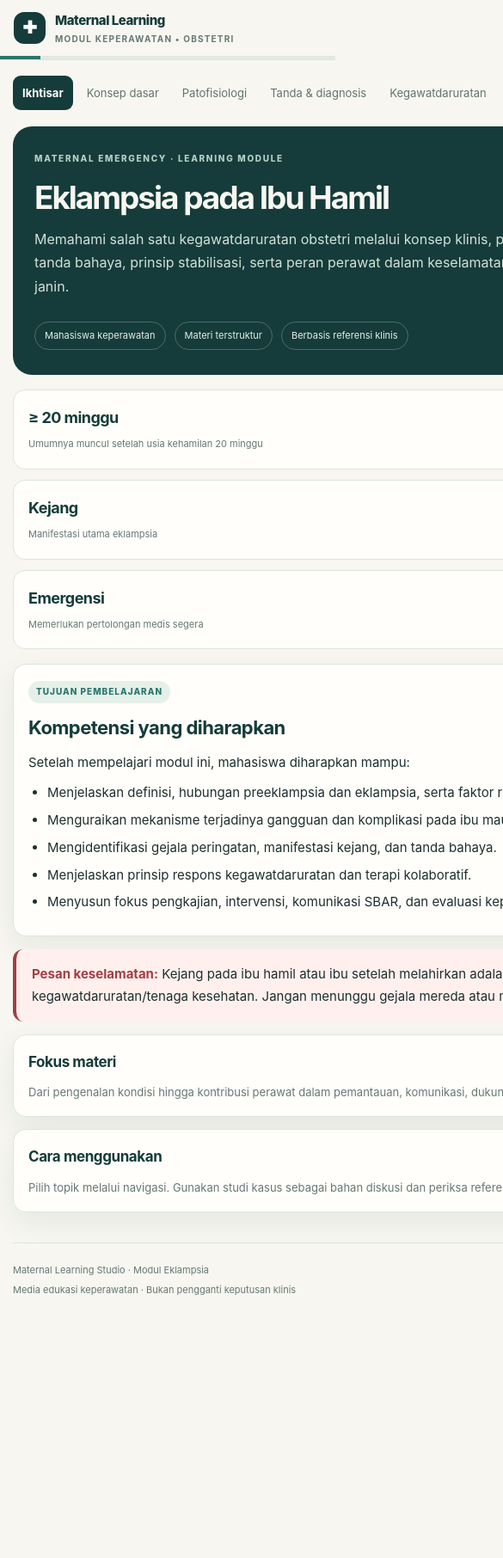
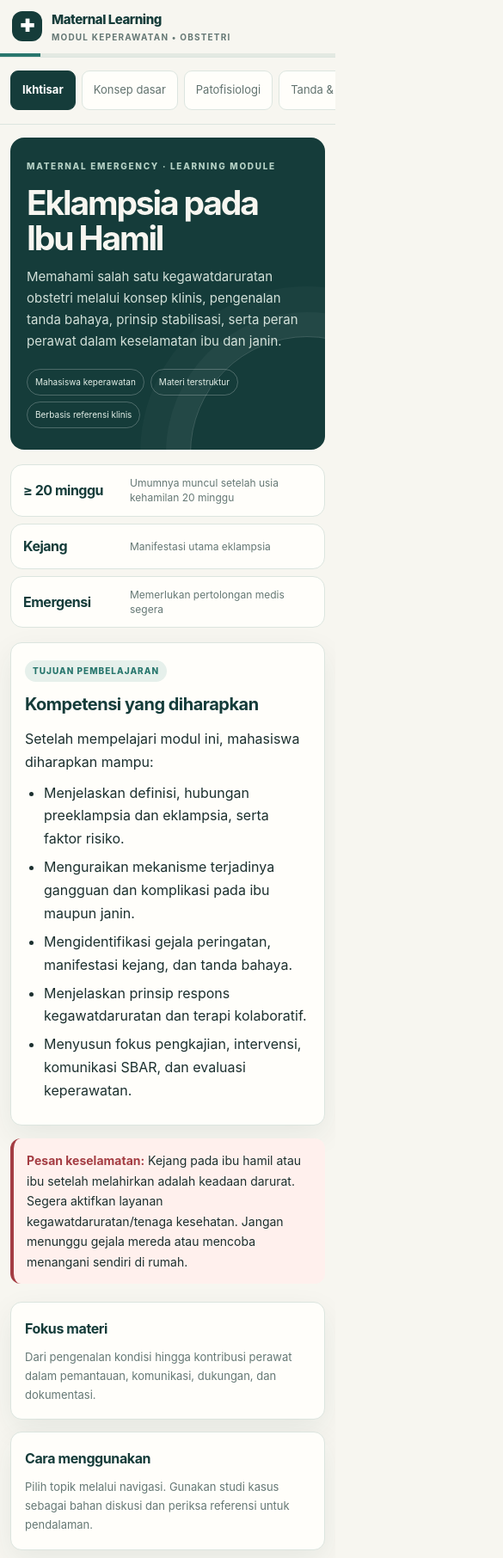
Before and after one commit to ismoyobani/Eklamsia-pada-ibu-hamil, a plain HTML site: page index.html in a window 390 px wide. Shown: the top 1812 px of the page at 86% size, 585 px wide, since content can reach past the window. Before the commit the page ends 1554 px from the top, so only its background shows below. Drawn offline with Linux system fonts and the light colour scheme.

Commit message:
Improve Android mobile layout and touch navigation

```diff
--- a/index.html
+++ b/index.html
@@ -28,6 +28,76 @@ ul,ol{padding-left:22px;margin:9px 0}li{margin:6px 0}strong{font-weight:750}
 @media(max-width:850px){.shell{grid-template-columns:1fr;gap:12px;padding:18px 15px 40px}.sidebar{position:static;max-height:none;overflow:visible;padding:0}.nav{display:flex;overflow-x:auto;gap:5px;padding-bottom:7px}.navlabel{display:none}.nav button{width:auto;white-space:nowrap;flex-shrink:0;padding:9px 11px}.nav .num{display:none}.topinner{padding:11px 16px}.topnote{display:none}.hero{padding:29px 25px}.quickgrid{grid-template-columns:1fr 1fr}.grid2{grid-template-columns:1fr}}
 @media(max-width:480px){.quickgrid{grid-template-columns:1fr}.hero h1{font-size:37px}.card{padding:17px}.footer{display:block}.footer span{display:block;margin:4px 0}}
 @media(prefers-reduced-motion:reduce){*,*:before,*:after{scroll-behavior:auto!important;animation:none!important;transition:none!important}}
+
+/* Mobile refinement: Android phones */
+html{scroll-padding-top:12px;-webkit-text-size-adjust:100%;text-size-adjust:100%}
+body{overflow-x:hidden}
+img,svg,video{max-width:100%}
+button,a{-webkit-tap-highlight-color:transparent}
+:focus-visible{outline:3px solid #d08b42;outline-offset:3px}
+@media(max-width:850px){
+  .shell{display:block;width:100%;padding:16px 14px 36px}
+  .sidebar{position:relative;top:auto;z-index:8;margin:0 -14px 18px;padding:0 14px 9px;background:var(--paper);border-bottom:1px solid var(--line)}
+  .nav{display:flex;gap:7px;overflow-x:auto;overscroll-behavior-x:contain;scroll-snap-type:x proximity;-webkit-overflow-scrolling:touch;padding:2px 1px 8px;scrollbar-width:thin}
+  .nav button{min-height:44px;padding:10px 14px;border:1px solid var(--line);background:var(--white);font-size:13px;scroll-snap-align:start}
+  .nav button.active{border-color:var(--deep);background:var(--deep)}
+  .topinner{min-height:58px;padding:10px 14px}
+  .brand{font-size:15px}
+  .brandmark{width:35px;height:35px;flex:0 0 35px}
+  main{width:100%;min-width:0}
+  .hero{border-radius:18px;padding:27px 22px}
+  .hero:after{right:-115px;bottom:-140px}
+  .hero p{font-size:16px;line-height:1.65}
+  .pagehead{padding-top:2px}
+  .card{margin:12px 0;padding:19px}
+  .grid2{grid-template-columns:minmax(0,1fr);gap:2px}
+  .grid2 .card{margin:6px 0}
+  .quickgrid{grid-template-columns:repeat(3,minmax(0,1fr));gap:8px}
+  .quick{padding:13px 11px}
+  .quick b{font-size:16px}
+  .quick span{font-size:11px;line-height:1.45;display:block}
+  .tablewrap{max-width:100%;overscroll-behavior-x:contain;-webkit-overflow-scrolling:touch}
+  .footer{gap:8px}
+}
+@media(max-width:600px){
+  body{font-size:16px;line-height:1.68}
+  .shell{padding:13px 12px 30px}
+  .sidebar{margin:0 -12px 15px;padding:0 12px 8px}
+  .nav{margin-right:-12px;padding-right:12px}
+  .nav button{min-height:46px;padding:10px 13px;font-size:13px}
+  .hero{padding:25px 19px;border-radius:16px}
+  .hero h1{font-size:clamp(34px,10vw,42px);max-width:100%;margin:13px 0}
+  .hero p{font-size:15px}
+  .herofoot{gap:7px;margin-top:20px}
+  .chip{font-size:10px;padding:6px 9px}
+  .pagehead h1{font-size:31px}
+  .pagehead p{font-size:14px}
+  .quickgrid{grid-template-columns:1fr;gap:8px}
+  .quick{display:flex;align-items:center;gap:12px;padding:12px 14px}
+  .quick b{min-width:112px;font-size:16px}
+  .quick span{font-size:12px}
+  .card{padding:17px 16px;border-radius:13px}
+  .card h2{font-size:20px}
+  .card h3{font-size:16px}
+  .callout{padding:14px 15px;font-size:14px}
+  .step{grid-template-columns:34px minmax(0,1fr);gap:10px}
+  .step:before{width:31px;height:31px}
+  .sbar{grid-template-columns:35px minmax(0,1fr);gap:8px}
+  .sbar b{font-size:18px}
+  .casebox{padding:16px}
+  .tablewrap:after{content:"Geser tabel ke samping untuk melihat kolom lainnya";display:block;padding:7px 11px;background:#f0f3ec;color:var(--muted);font-size:11px}
+  table{min-width:590px;font-size:13px}
+  th,td{padding:11px 12px}
+  .source-list{padding-left:20px}
+  .source-list li{overflow-wrap:anywhere}
+  .footer{font-size:11px;line-height:1.6}
+}
+@media(max-width:360px){
+  .hero h1{font-size:32px}
+  .quick b{min-width:96px}
+  .pagehead h1{font-size:28px}
+}
+
 </style>
 </head>
 <body>
```
